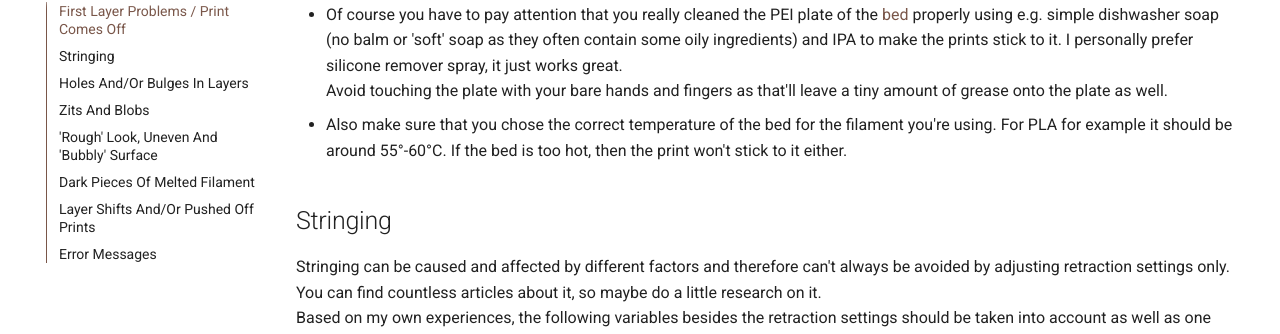
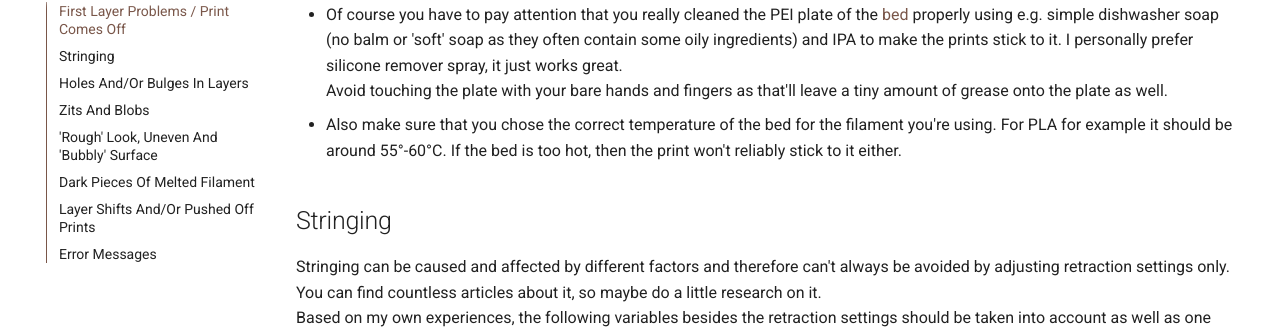
Before and after one commit to 1coderookie/KobraGoNeoInsights, an MkDocs documentation site: the page built from docs/problems.md, in a window 1280 px wide and 900 px high, scrolled down 927 px. Shown: the part 145-479 px from the top of the window. Built offline with MkDocs 1.6.1 and Material for MkDocs 9.7.7, drawn with Linux system fonts in a browser that asks for light colours; comment, search, counter and statistics services are not loaded.

Commit message:
Update problems.md

```diff
--- a/docs/problems.md
+++ b/docs/problems.md
@@ -18,7 +18,7 @@ If you're having the problem that your first layer isn't consistent across the p
   If it's warped or bent (like e.g. a bow) or if you're having certain spots which seem to be bulges or dents or if you have a certain area which is lower, you can use *Kapton tape* to egalize those areas/spots. Just take off the PEI plate, stick pieces of the Kapton tape right onto the magnetic foil of the bed, put the PEI plate back on and do another ABL sequence. Then check the values or the meshview again. By doing so step by step, you can get yourself a bed as flat as possible. Minor deviations should be compensated by the ABL function later when printing.
 - Of course you have to pay attention that you really cleaned the PEI plate of the [bed](hardware/bed.md) properly using e.g. simple dishwasher soap (no balm or 'soft' soap as they often contain some oily ingredients) and IPA to make the prints stick to it. I personally prefer silicone remover spray, it just works great.
   Avoid touching the plate with your bare hands and fingers as that'll leave a tiny amount of grease onto the plate as well.
-- Also make sure that you chose the correct temperature of the bed for the filament you're using. For PLA for example it should be around 55°-60°C. If the bed is too hot, then the print won't stick to it either.
+- Also make sure that you chose the correct temperature of the bed for the filament you're using. For PLA for example it should be around 55°-60°C. If the bed is too hot, then the print won't reliably stick to it either.
 
 
 ## Stringing
```
